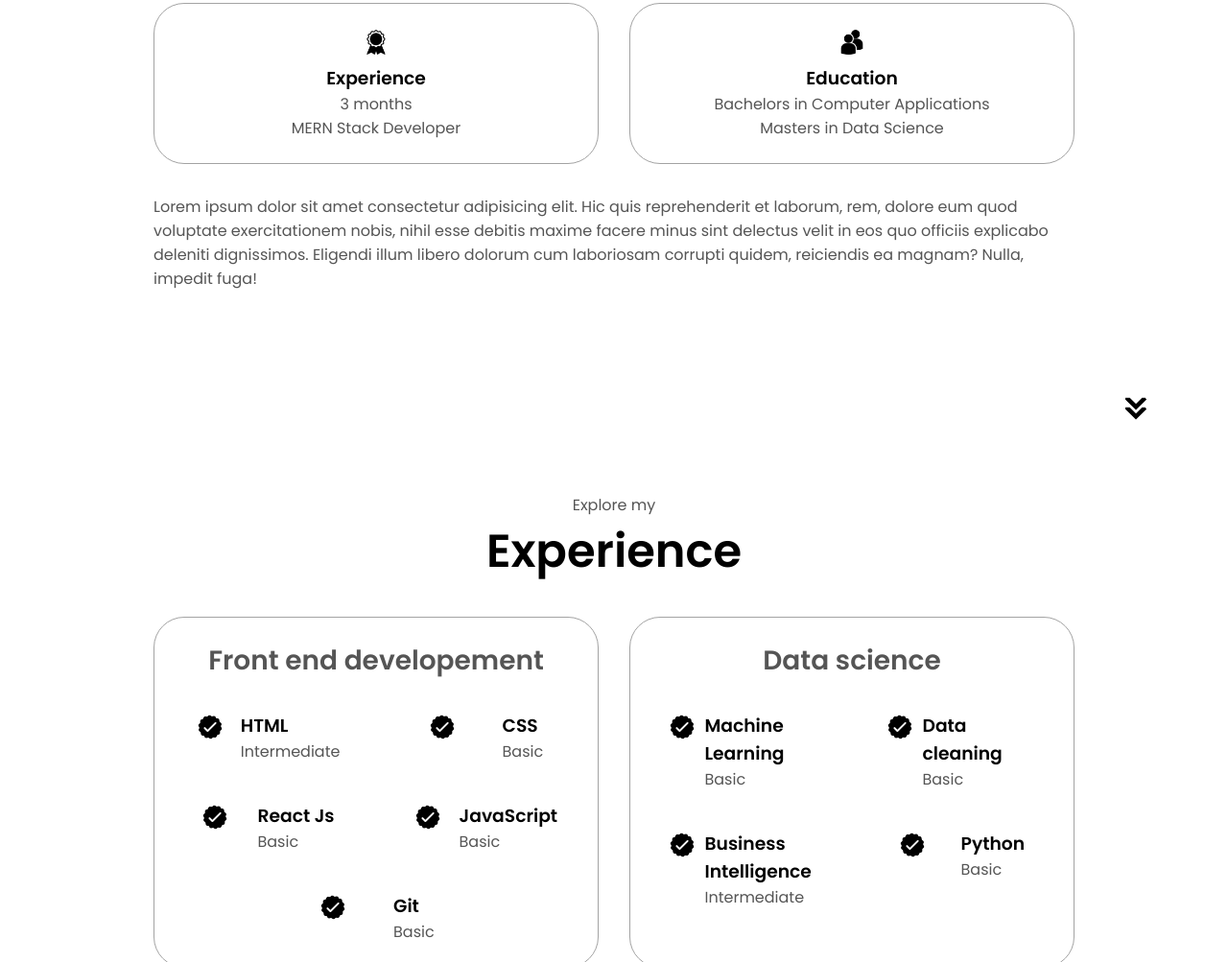
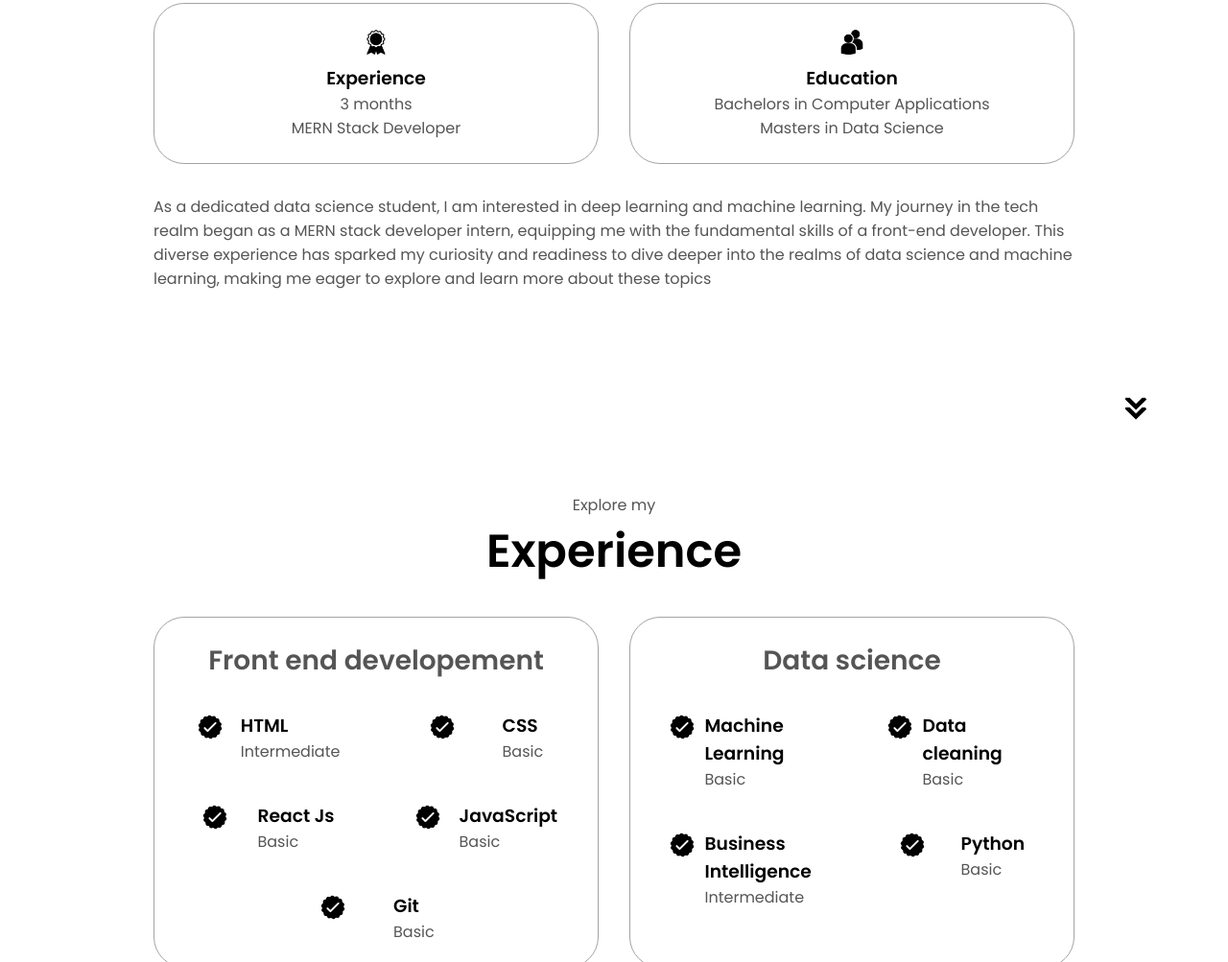
Before and after one commit to anirudh1804/portfolio, a plain HTML site: page index.html in a window 1280 px wide. Shown: the part 1062-2065 px from the top of the page at 96% size. Drawn offline with Linux system fonts and the light colour scheme.

Commit message:
updated summary

```diff
--- a/index.html
+++ b/index.html
@@ -93,12 +93,10 @@
           </div>
           <div class="text-container">
             <p>
-              Lorem ipsum dolor sit amet consectetur adipisicing elit. Hic quis
-              reprehenderit et laborum, rem, dolore eum quod voluptate
-              exercitationem nobis, nihil esse debitis maxime facere minus sint
-              delectus velit in eos quo officiis explicabo deleniti dignissimos.
-              Eligendi illum libero dolorum cum laboriosam corrupti quidem,
-              reiciendis ea magnam? Nulla, impedit fuga!
+              As a dedicated data science student, I am interested in deep learning and machine learning.
+              My journey in the tech realm began as a MERN stack developer intern, equipping me with the fundamental skills of a front-end developer.
+              This diverse experience has sparked my curiosity and readiness to dive deeper into the realms of data science and machine learning,
+              making me eager to explore and learn more about these topics
             </p>
           </div>
         </div>
@@ -234,6 +232,7 @@
             </div>
             <h2 class="experience-sub-title project-title">Cryptocurrency price tracker</h2>
             <div class="btn-container">
+
               <button
                 class="btn btn-color-2 project-btn"
                 onclick="location.href='https://mycoincrypto.netlify.app'"
```
